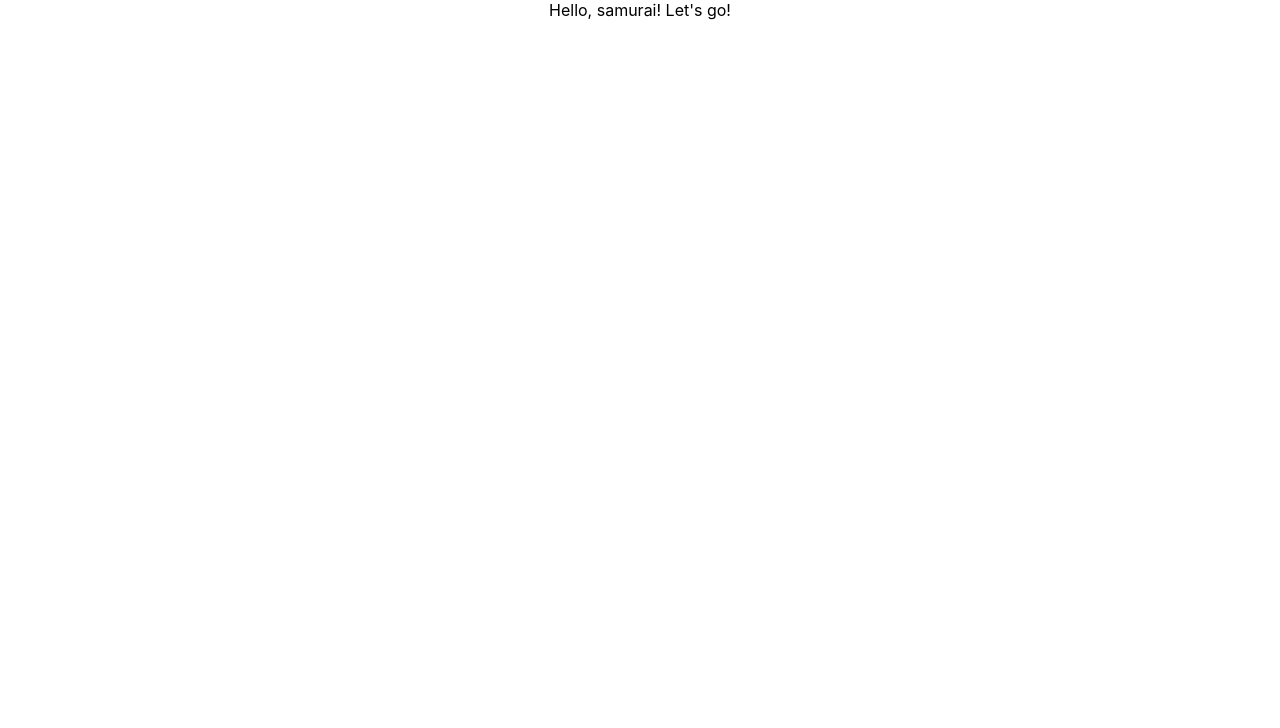
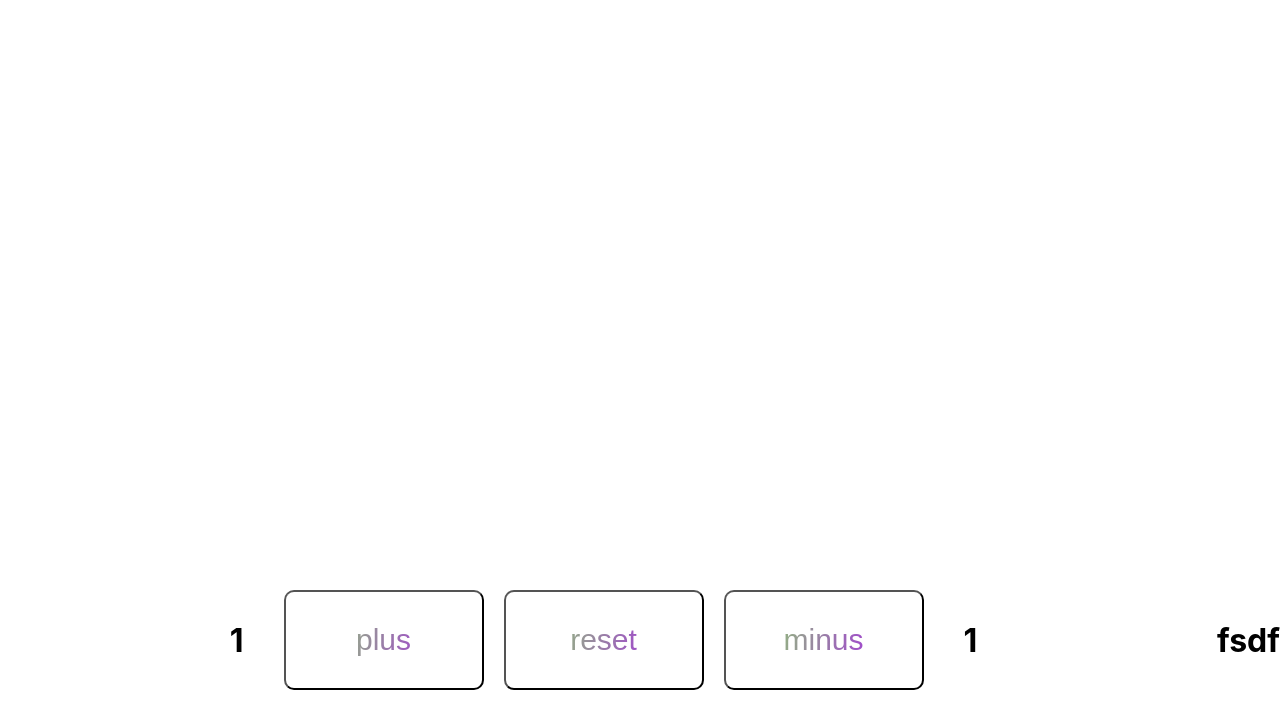
Before and after one commit to tabolo1000/samurai-way-main, a React (Create React App) app: page / in a window 1280 px wide. Shown: the top 728 px of the page. Built offline with nearby package versions, Linux system fonts and the light colour scheme.

Commit message:
In this path I was trained with button events.

```diff
--- a/package.json
+++ b/package.json
@@ -7,6 +7,7 @@
     "@testing-library/jest-dom": "5.14.1",
     "@testing-library/react": "12.0.0",
     "@testing-library/user-event": "13.2.1",
+    "@types/styled-components": "^5.1.28",
     "antd": "4.18.7",
     "axios": "0.26.0",
     "classnames": "2.3.1",
@@ -23,6 +24,7 @@
     "redux-form": "8.3.8",
     "redux-thunk": "2.4.1",
     "reselect": "4.1.5",
+    "styled-components": "^6.1.0",
     "typescript": "4.4.2",
     "uuid": "8.3.2",
     "web-vitals": "2.1.0"
--- a/src/App.tsx
+++ b/src/App.tsx
@@ -1,12 +1,24 @@
 import React from 'react';
 import './App.css';
+import {Header} from "./layout/header/Header";
+import styled from "styled-components";
+
 
 function App() {
   return (
-    <div className="App">
-     Hello, samurai! Let's go!
-    </div>
+      <AppStyled>
+            <Header/>
+            <h1>fsdf</h1>
+      </AppStyled>
   );
 }
 
 export default App;
+
+const AppStyled = styled.div`
+  width: 100%;
+  height: 100%;
+  display: flex;
+  justify-content: center;
+  align-items: center;
+`
--- /dev/null
+++ b/src/components/ClickHandler.tsx
@@ -0,0 +1,31 @@
+import {useState} from "react";
+import {type} from "os";
+import styled from "styled-components";
+
+type HandlerClickType = {
+    name: string,
+    callBack: () => void,
+}
+
+
+export function HandlerClick(props: HandlerClickType) {
+    function clickHandler() {
+        props.callBack()
+    }
+    return (
+        <>
+            <StyledButton onClick={clickHandler}>{props.name}</StyledButton>
+        </>
+    )
+}
+
+const StyledButton = styled.button`
+  margin: 10px;
+  width: 200px;
+  height: 100px;
+  font-size: 30px;
+  border-radius: 10px;
+  background-image: linear-gradient(100deg, rgba(85, 255, 0, 0.66), #aa00ff);
+  -webkit-background-clip: text;
+  color: transparent;
+`
--- a/src/index.tsx
+++ b/src/index.tsx
@@ -2,8 +2,13 @@ import React from 'react';
 import ReactDOM from 'react-dom';
 import './index.css';
 import App from './App';
+import GlobalStyle from "./style/GlobalStyle";
 
 ReactDOM.render(
-    <App />,
+    <React.Fragment>
+        <GlobalStyle/>
+        <App />
+    </React.Fragment>
+    ,
   document.getElementById('root')
 );
--- /dev/null
+++ b/src/layout/header/Header.tsx
@@ -0,0 +1,61 @@
+import React, {FC, useState} from 'react';
+import styled from 'styled-components'
+import {type} from "os";
+import {HandlerClick} from "../../components/ClickHandler";
+
+
+
+
+export function Header() {
+    let [getNumber, setNumber ] = useState(1)
+    function ButtonFirst(massage: string){
+    if(massage === "plusNumber") {
+        return (
+            setNumber(++getNumber)
+        )
+    }else if(massage === "resetNumber"){
+        return (
+            setNumber(
+                getNumber = 0
+            )
+        );
+    }else if(massage === "minusNumber"){
+        return(
+            setNumber(
+                --getNumber
+            )
+        )
+    }
+
+    }
+
+    return (
+        <StyledWrapper>
+            <NumberStyled>{getNumber}</NumberStyled>
+            {/*<StyledButton onClick={(event:any)=> { HandlerClick('He is first subscriber') }}>Add</StyledButton>*/}
+            <HandlerClick name={'plus'} callBack={() => {
+                ButtonFirst('plusNumber')
+            }}></HandlerClick>
+            <HandlerClick name={'reset'} callBack={() => {
+                ButtonFirst('resetNumber')
+            }}></HandlerClick>
+            <HandlerClick name={'minus'} callBack={() => {
+                ButtonFirst('minusNumber')
+            }}></HandlerClick>
+            <NumberStyled>{getNumber}</NumberStyled>
+        </StyledWrapper>
+    );
+}
+
+const NumberStyled = styled.h1`
+  margin: 30px;
+`
+
+const StyledWrapper = styled.div`
+    display: flex;
+    width: 100%;
+    height: 100vw;
+    justify-content: center;
+    margin-right: 10px;
+    align-items: center;
+`
--- /dev/null
+++ b/src/style/GlobalStyle.jsx
@@ -0,0 +1,27 @@
+import {createGlobalStyle} from "styled-components";
+
+const GlobalStyled = createGlobalStyle`
+  html, .root, body {
+    height: 100%;
+    width: 100%;
+  }
+  body {
+    width: 100%;
+    height: 100%;
+    box-sizing: border-box;
+  margin: 0;
+    padding: 0;
+  font-family: -apple-system, BlinkMacSystemFont, 'Segoe UI', 'Roboto', 'Oxygen',
+    'Ubuntu', 'Cantarell', 'Fira Sans', 'Droid Sans', 'Helvetica Neue',
+    sans-serif;
+  -webkit-font-smoothing: antialiased;
+  -moz-osx-font-smoothing: grayscale;
+}
+
+code {
+  font-family: source-code-pro, Menlo, Monaco, Consolas, 'Courier New',
+    monospace;
+}
+    `
+
+export default GlobalStyled;
```
Also changed, not shown: 2 other files (tests, documents, lock files or other folders).
